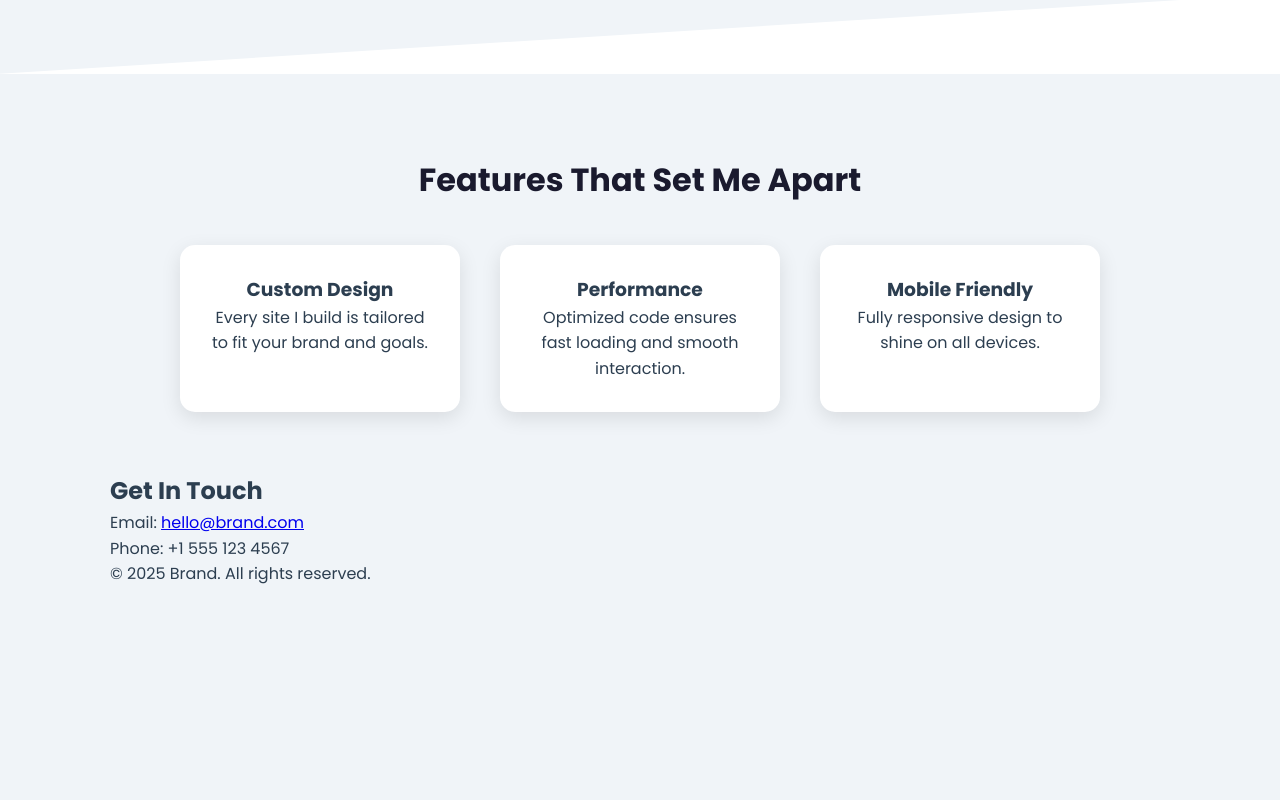
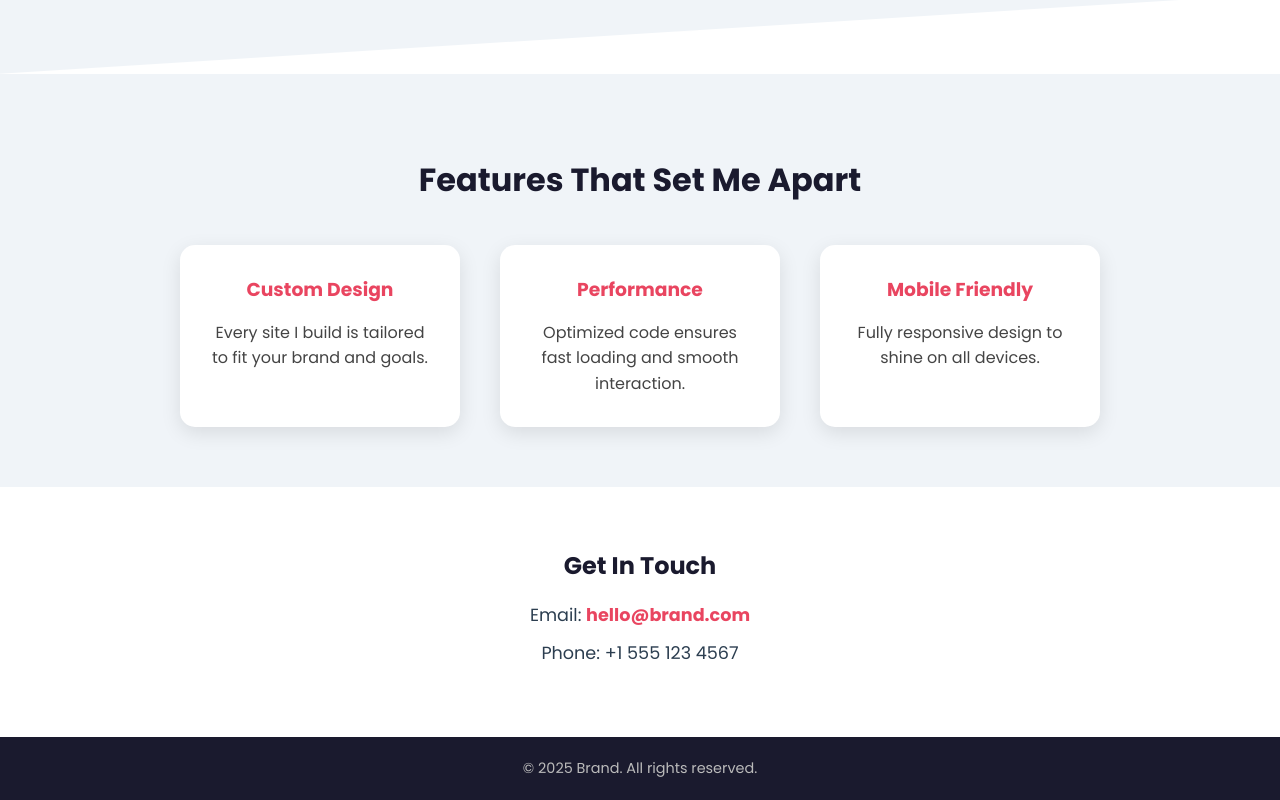
Before and after one commit to medhaswi266/Codesoft, a plain HTML site: page Landing Page/index.html in a window 1280 px wide. Shown: the part 1164-1964 px from the top of the page. Before the commit the page ends 1751 px from the top, so only its background shows below. Drawn offline with Linux system fonts and the light colour scheme.

Commit message:
Update style.css

```diff
--- a/Landing Page/style.css
+++ b/Landing Page/style.css
@@ -196,4 +196,83 @@ body {
   transform: translateY(-10px);
 }
 
-.f
+.feature-card h3 {
+  margin-bottom: 15px;
+  color: #e94560;
+}
+
+.feature-card p {
+  color: #444;
+  font-size: 1rem;
+}
+
+.contact {
+  background: white;
+  padding: 60px 0;
+  text-align: center;
+}
+
+.contact h2 {
+  margin-bottom: 1rem;
+  color: #1a1a2e;
+}
+
+.contact p {
+  font-size: 1.1rem;
+  margin-bottom: 10px;
+}
+
+.contact a {
+  color: #e94560;
+  text-decoration: none;
+  font-weight: 600;
+}
+
+.contact a:hover {
+  text-decoration: underline;
+}
+
+.footer {
+  background: #1a1a2e;
+  color: #bbb;
+  text-align: center;
+  padding: 20px 0;
+  font-size: 0.9rem;
+}
+
+@keyframes fadeSlideIn {
+  to {
+    opacity: 1;
+    transform: translateY(0);
+  }
+}
+
+@keyframes fadeSlideInLeft {
+  to {
+    opacity: 1;
+    transform: translateX(0);
+  }
+}
+
+@keyframes fadeSlideInRight {
+  to {
+    opacity: 1;
+    transform: translateX(0);
+  }
+}
+
+@media (max-width: 768px) {
+  .about-flex {
+    flex-direction: column;
+  }
+
+  .nav-links {
+    flex-direction: column;
+    gap: 10px;
+  }
+
+  .features-grid {
+    flex-direction: column;
+    gap: 30px;
+  }
+}
```
